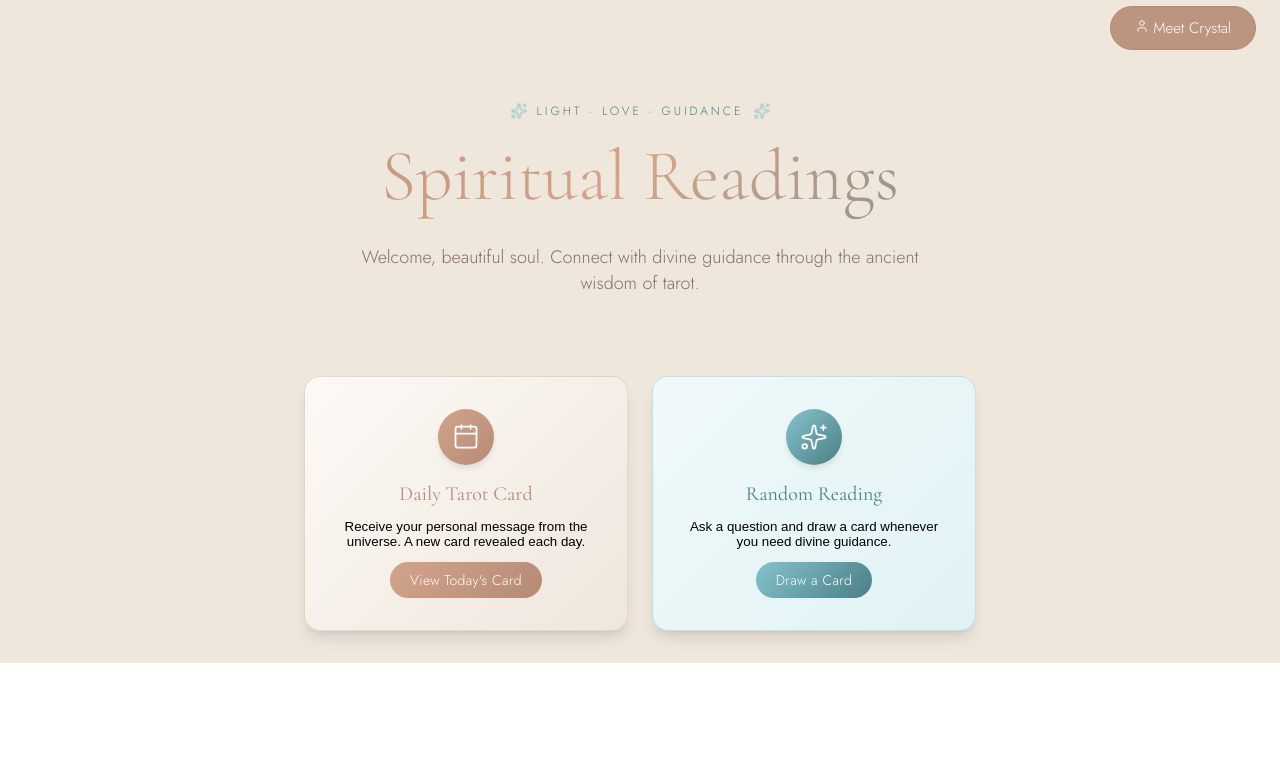
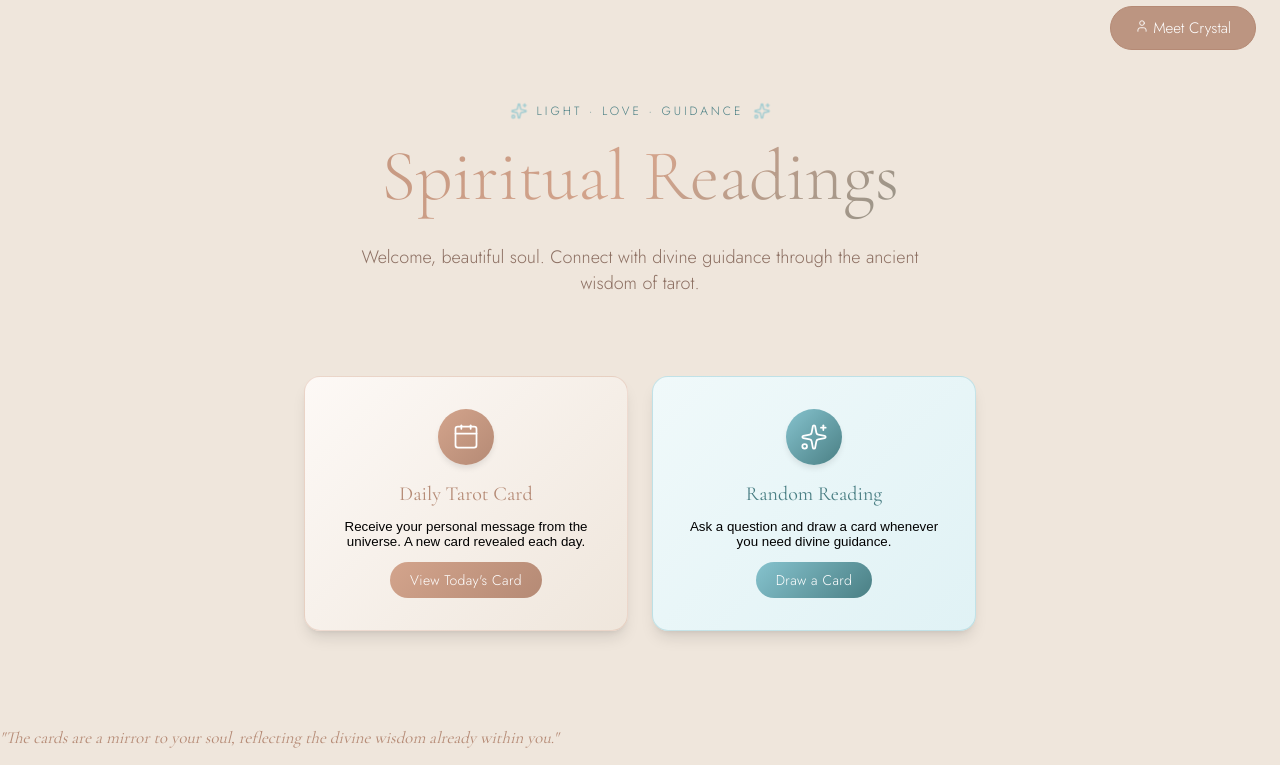
Before and after one commit to Cedwards2527/crystal_light_and_lore, a React (Vite) app in the folder crystal_light_and_lore/: page / in a window 1280 px wide. Shown: the part 402-1167 px from the top of the page. Before the commit the page ends 1065 px from the top, so only its background shows below. Built offline with nearby package versions, Linux system fonts and the light colour scheme.

Commit message:
Add quote to bottom of homepage

```diff
--- a/crystal_light_and_lore/src/pages/Home/Home.css
+++ b/crystal_light_and_lore/src/pages/Home/Home.css
@@ -207,3 +207,18 @@
 .random__reading-pill {
   background: linear-gradient(135deg, #86c3ce, #4a7f84);
 }
+
+.homepage__bottom {
+  display: flex;
+}
+.quote {
+  font-family:
+    Cormorant Garamond,
+    serif;
+  font-size: 1.05rem;
+  font-weight: font-light;
+  font-style: italic;
+  color: #b58a75;
+
+  margin-top: 4rem;
+}
--- a/crystal_light_and_lore/src/pages/Home/Home.jsx
+++ b/crystal_light_and_lore/src/pages/Home/Home.jsx
@@ -38,6 +38,12 @@ function Home() {
           <span className="random__reading-pill">Draw a Card</span>
         </button>
       </div>
+      <div className="homepage__bottom">
+        <p className="quote">
+          "The cards are a mirror to your soul, reflecting the divine wisdom
+          already within you."
+        </p>
+      </div>
     </section>
   );
 }
```
